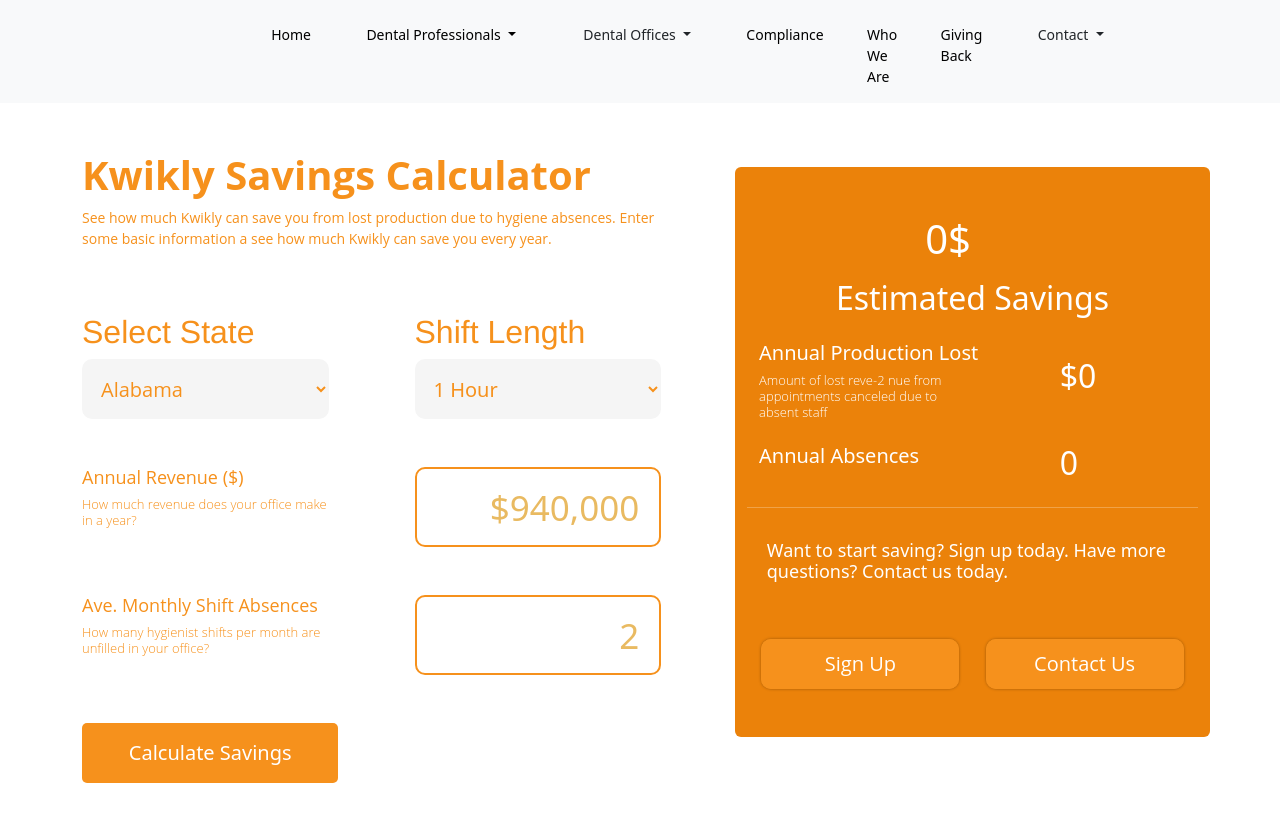
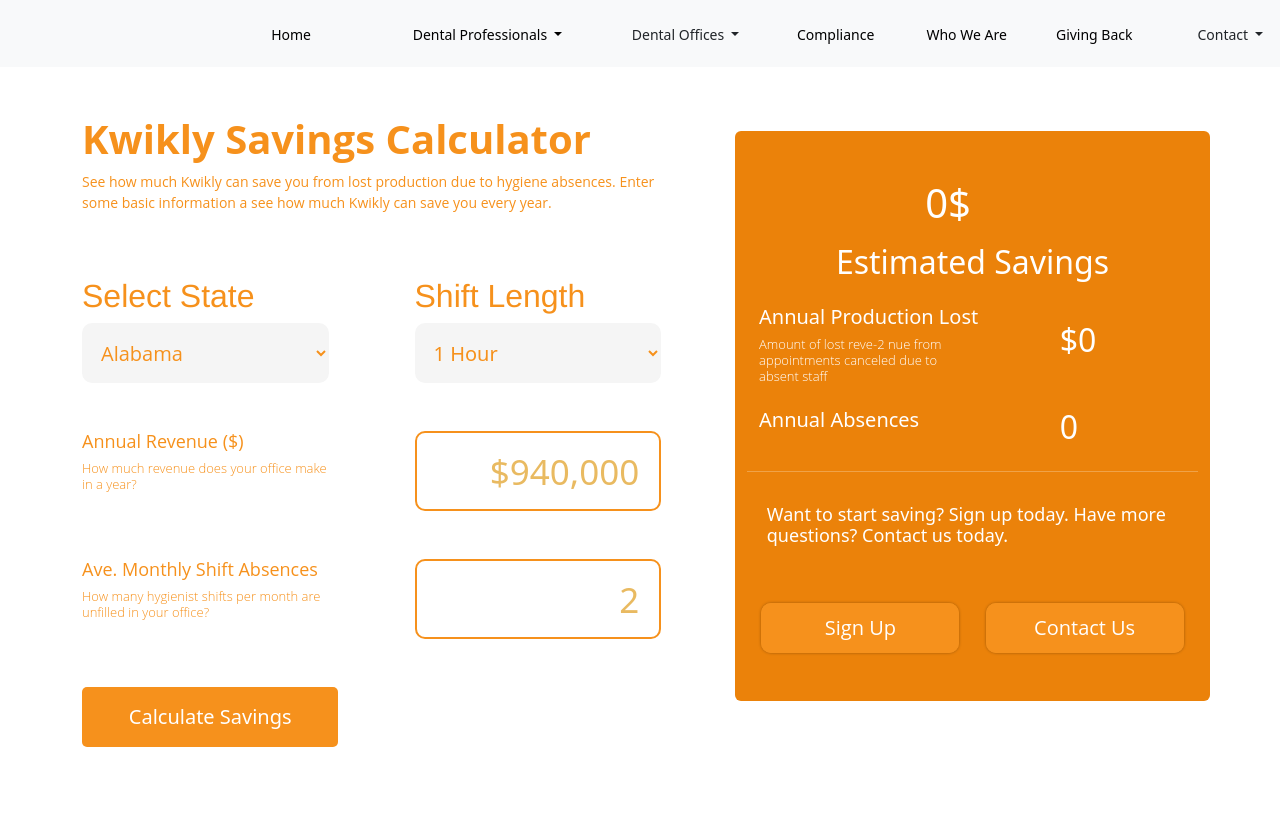
Before and after one commit to abubakarm166/Kwikly, a plain HTML site: page index.html in a window 1280 px wide. After the commit the page ends 800 px from the top, so only its background shows below. Drawn offline with nearby package versions, Linux system fonts and the light colour scheme.

Commit message:
Add files via upload

```diff
--- a/file.css
+++ b/file.css
@@ -2,6 +2,7 @@
     padding: 0px ;
     margin: 0px;
     box-sizing: border-box;
+    overflow-x:hidden ;
  }/*
 #reven{
     padding-right: 20px;
@@ -175,6 +176,7 @@
 .geo{
     color: black !important;
     transition: 0.4s;
+    width: 100px;
 }
 .geo:hover{
     color: #f6911c !important;
```
